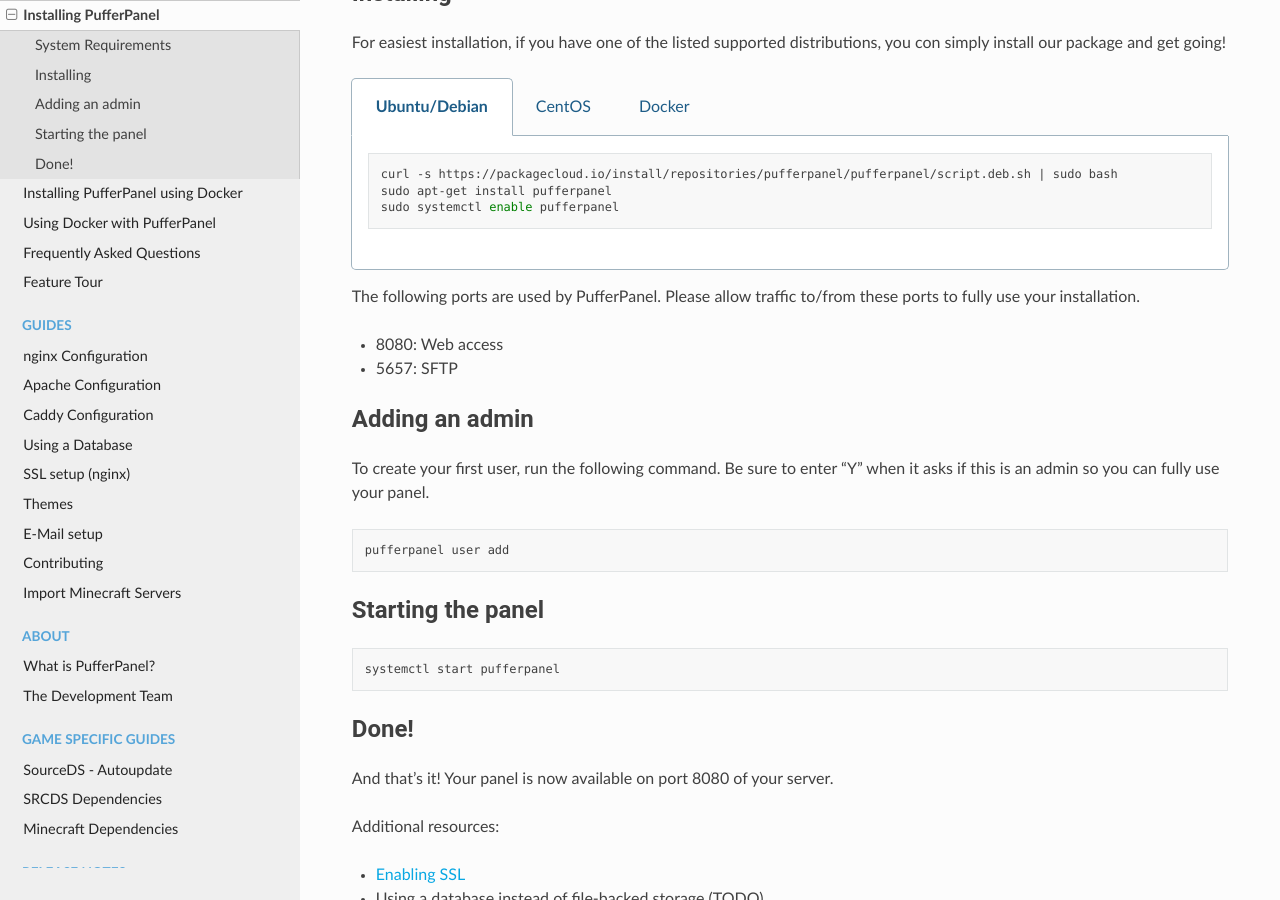
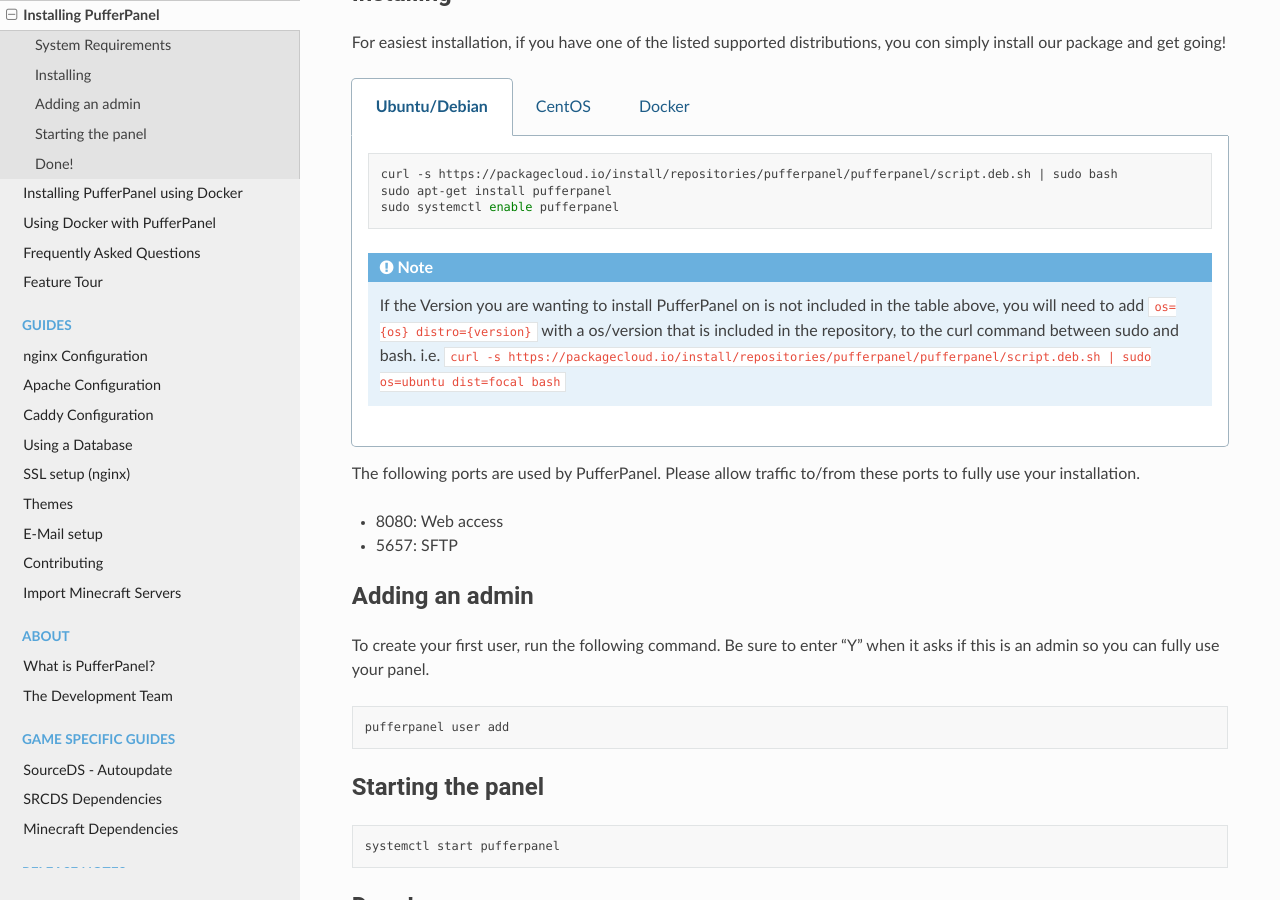
Before and after one commit to pufferpanel/documentation, a Sphinx documentation site: the page built from source/installing.rst, in a window 1280 px wide and 900 px high, scrolled down 845 px. Built offline with Sphinx 7.4.7 and the Read the Docs theme 2.0.0, drawn with Linux system fonts in a browser that asks for light colours.

Commit message:
Added os/version workaround notes (#25)
* Add info for packages included in repo and note on workaround for os/version that aren't

* Reverted change with table and updated workaround note

```diff
--- a/source/installing.rst
+++ b/source/installing.rst
@@ -57,6 +57,10 @@
          sudo apt-get install pufferpanel
          sudo systemctl enable pufferpanel
 
+      .. note::
+         If the Version you are wanting to install PufferPanel on is not included in the table above, you will need to add :code:`os={os} distro={version}` with a os/version that is included in the repository, to the curl command between sudo and bash. i.e.
+         :code:`curl -s https://packagecloud.io/install/repositories/pufferpanel/pufferpanel/script.deb.sh | sudo os=ubuntu dist=focal bash`
+
    .. tab:: CentOS
 
       .. code-block:: bash
@@ -64,6 +68,10 @@
          curl -s https://packagecloud.io/install/repositories/pufferpanel/pufferpanel/script.rpm.sh | sudo bash
          sudo yum install pufferpanel
          sudo systemctl enable pufferpanel
+
+      .. note::
+         If the Version you are wanting to install PufferPanel on is not included in the table above, you will need to add :code:`os={os} distro={version}` with a os/version that is included in the repository, to the curl command between sudo and bash. i.e.
+         :code:`curl -s https://packagecloud.io/install/repositories/pufferpanel/pufferpanel/script.rpm.sh | sudo os=el dist=8 bash`
 
    .. tab:: Docker
 
```
